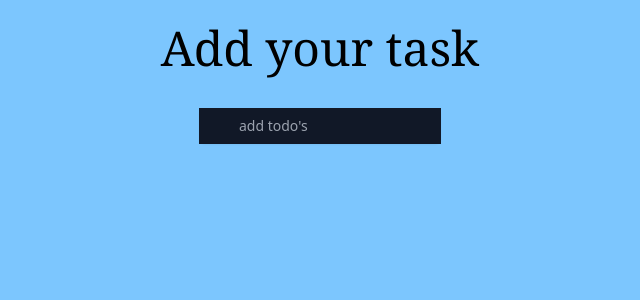
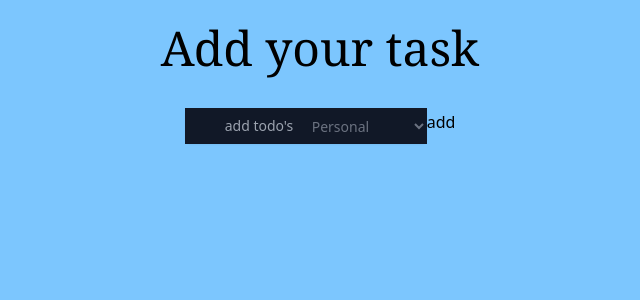
Before and after one commit to henok8515/AIQEM, a React (Vite) app: page / in a window 1280 px wide. Shown: the top 300 px of the page, without its empty margins (320-960 px from the left). Built offline with nearby package versions, Linux system fonts and the light colour scheme.

Commit message:
ading catagories

```diff
--- a/src/App.tsx
+++ b/src/App.tsx
@@ -14,12 +14,17 @@ function App() {
     }
   };
   const [input, setInput] = useState<string>("");
+  const [cat, setCat] = useState<string>("");
+
   const [todos, setTodos] = useState<TodoModel[]>(getLocalItemes());
   const addTodo = (e: React.FormEvent) => {
     e.preventDefault();
     // const value = (e.target as HTMLInputElement).value;
     if (input) {
-      setTodos([...todos, { todo: input, id: Date.now(), isDone: false }]);
+      setTodos([
+        ...todos,
+        { todo: input, id: Date.now(), isDone: false, catagories: cat },
+      ]);
       setInput("");
     }
   };
@@ -33,7 +38,13 @@ function App() {
   return (
     <div className="flex justify-center flex-col items-center mt-6">
       <h1 className="font-serif text-5xl">Add your task</h1>
-      <InputField input={input} addTodo={addTodo} setInput={setInput} />
+      <InputField
+        cat={cat}
+        setCat={setCat}
+        input={input}
+        addTodo={addTodo}
+        setInput={setInput}
+      />
       <ListTodo todos={todos} setTodos={setTodos} />
     </div>
   );
--- a/src/components/InputField.tsx
+++ b/src/components/InputField.tsx
@@ -1,10 +1,12 @@
 import React from "react";
 interface Props {
   input: string;
+  cat: string;
   setInput: React.Dispatch<React.SetStateAction<string>>;
   addTodo: (e: React.FormEvent) => void;
+  setCat: React.Dispatch<React.SetStateAction<string>>;
 }
-function InputField({ input, setInput, addTodo }: Props) {
+function InputField({ input, setInput, addTodo, cat, setCat }: Props) {
   return (
     <div>
       <form
@@ -30,8 +32,22 @@ function InputField({ input, setInput, addTodo }: Props) {
               className="py-2 text-sm text-white bg-gray-900  pl-10 focus:outline-none focus:bg-white focus:text-gray-900"
               autoComplete="off"
             />
+            <div className="absolute inset-y-0 right-0 flex items-center">
+              <select
+                onChange={(e) => setCat(e.target.value)}
+                id="currency"
+                name="currency"
+                value={cat}
+                className="h-full rounded-md border-0 bg-transparent py-0 pl-2 pr-7 text-gray-500 focus:ring-2 focus:ring-inset focus:ring-indigo-600 sm:text-sm"
+              >
+                <option disabled>Catagories</option>
+                <option>Personal</option>
+                <option>Work</option>
+              </select>
+            </div>
           </div>
         </div>
+        <button type="submit"> add</button>
       </form>
     </div>
   );
--- a/src/components/Todo.tsx
+++ b/src/components/Todo.tsx
@@ -28,12 +28,15 @@ function Todo({ todos, setTodos, todo }: Props) {
   const handelEdit = (e: React.FormEvent, id: number) => {
     e.preventDefault();
     setTodos(
-      todos.map((todo) => (todo.id === id ? { ...todo, todo: editTodo } : todo))
+      todos.map((todo) =>
+        todo.id === id ? { ...todo, todo: editTodo, catagories: editCat } : todo
+      )
     );
     setEdit(false);
   };
   const [edit, setEdit] = useState<boolean>(false);
   const [editTodo, setEditTodo] = useState(todo.todo);
+  const [editCat, setEditCat] = useState(todo.catagories);
   return (
     <form onSubmit={(e) => handelEdit(e, todo.id)}>
       <div className="flex justify-between w-400">
@@ -46,7 +49,7 @@ function Todo({ todos, setTodos, todo }: Props) {
                 name="price"
                 id="price"
                 placeholder="add todo's"
-                className="block w-full rounded-md border-0 py-1.5 pl-7 pr-20 text-gray-900 ring-1 ring-inset ring-gray-300 placeholder:text-gray-400 focus:ring-2 focus:ring-inset focus:ring-indigo-600 sm:text-sm sm:leading-6"
+                className="py-2 text-sm text-white bg-gray-900  pl-10 focus:outline-none focus:bg-white focus:text-gray-900"
                 autoComplete="off"
                 required
                 value={editTodo}
@@ -54,10 +57,18 @@ function Todo({ todos, setTodos, todo }: Props) {
                 autoFocus
               />
               <div className="absolute inset-y-0 right-0 flex items-center">
-                <button
-                  type="submit"
-                  className="text-gray-500 text-4xl ml-6 mr-4 sm:text-sm"
+                <select
+                  onChange={(e) => setEditCat(e.target.value)}
+                  value={editCat}
+                  id="currency"
+                  name="currency"
+                  className="h-full rounded-md border-0 bg-transparent py-0 pl-2 pr-7 text-gray-500 focus:ring-2 focus:ring-inset focus:ring-indigo-600 sm:text-sm"
                 >
+                  <option disabled>Catagories</option>
+                  <option>Personal</option>
+                  <option>Work</option>
+                </select>
+                <button type="submit" className="text-gray-500 sm:text-sm">
                   <MdOutlineDone />
                 </button>
               </div>
@@ -94,6 +105,7 @@ function Todo({ todos, setTodos, todo }: Props) {
               />
             </div>
           )}
+          <p>{todo.catagories}</p>
         </div>
       </div>
     </form>
--- a/src/components/model.tsx
+++ b/src/components/model.tsx
@@ -2,10 +2,11 @@ export interface TodoModel {
   id: number;
   todo: string;
   isDone: boolean;
+  catagories: string;
+
   // getLocalItemes: () => void;
 }
 
 export interface IUser {
   todo: string;
-  catagories: string;
 }
```
